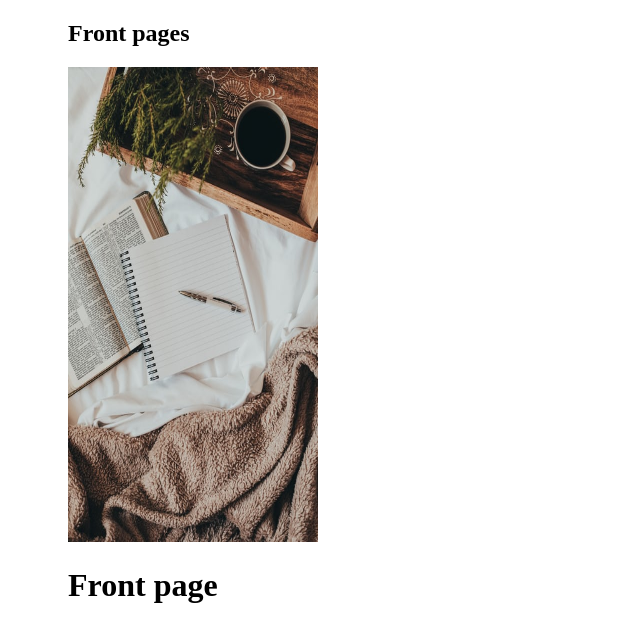
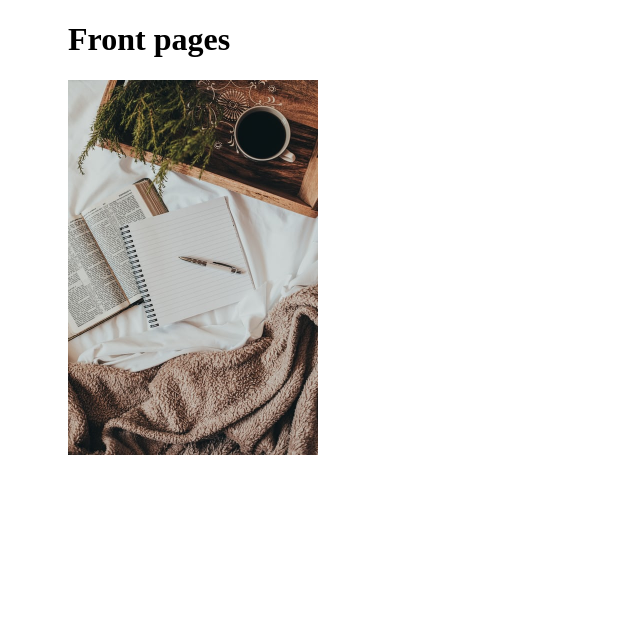
Before and after one commit to spyfire14/HTML-Lessons, a plain HTML site: page index.html in a window 1280 px wide. Shown: the whole page, without its empty margins (0-640 px from the left). Drawn offline with Linux system fonts and the light colour scheme.

Commit message:
Image using HTML

```diff
--- a/index.html
+++ b/index.html
@@ -9,14 +9,9 @@
     <link rel="stylesheet" href="style.css">
   </head>
   <body> <!-- Actual text  -->
-      <nav>
         <div class="wrapper">
           <h1>Front pages</h1>
           <img class="img-writing" src="img/WritingPhoto.jpg" alt="Writing">
         </div>
-      </nav>
-      <div class="wrapper">
-        <h1>Front page</h1>
-      </div>
   </body>
 </html> <!-- Closing tag -->
--- a/style.css
+++ b/style.css
@@ -14,8 +14,4 @@ body{
 
 .img-writing{
   width: 250px;
-  height: 475px;
-  background-image: url(img/WritingPhoto.jpg);
-  background-size: 100%;
-  background-repeat: no-repeat;
 }
```
